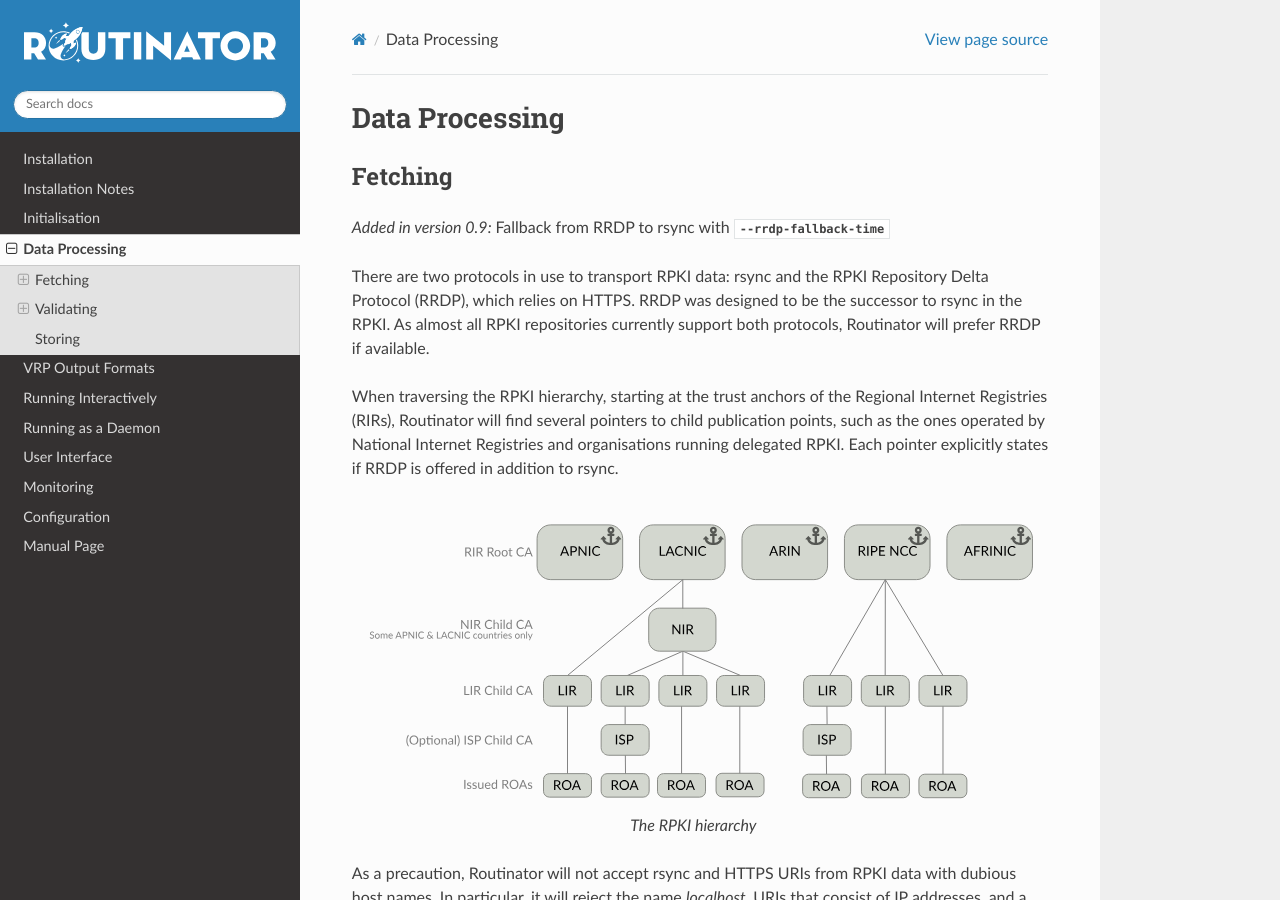
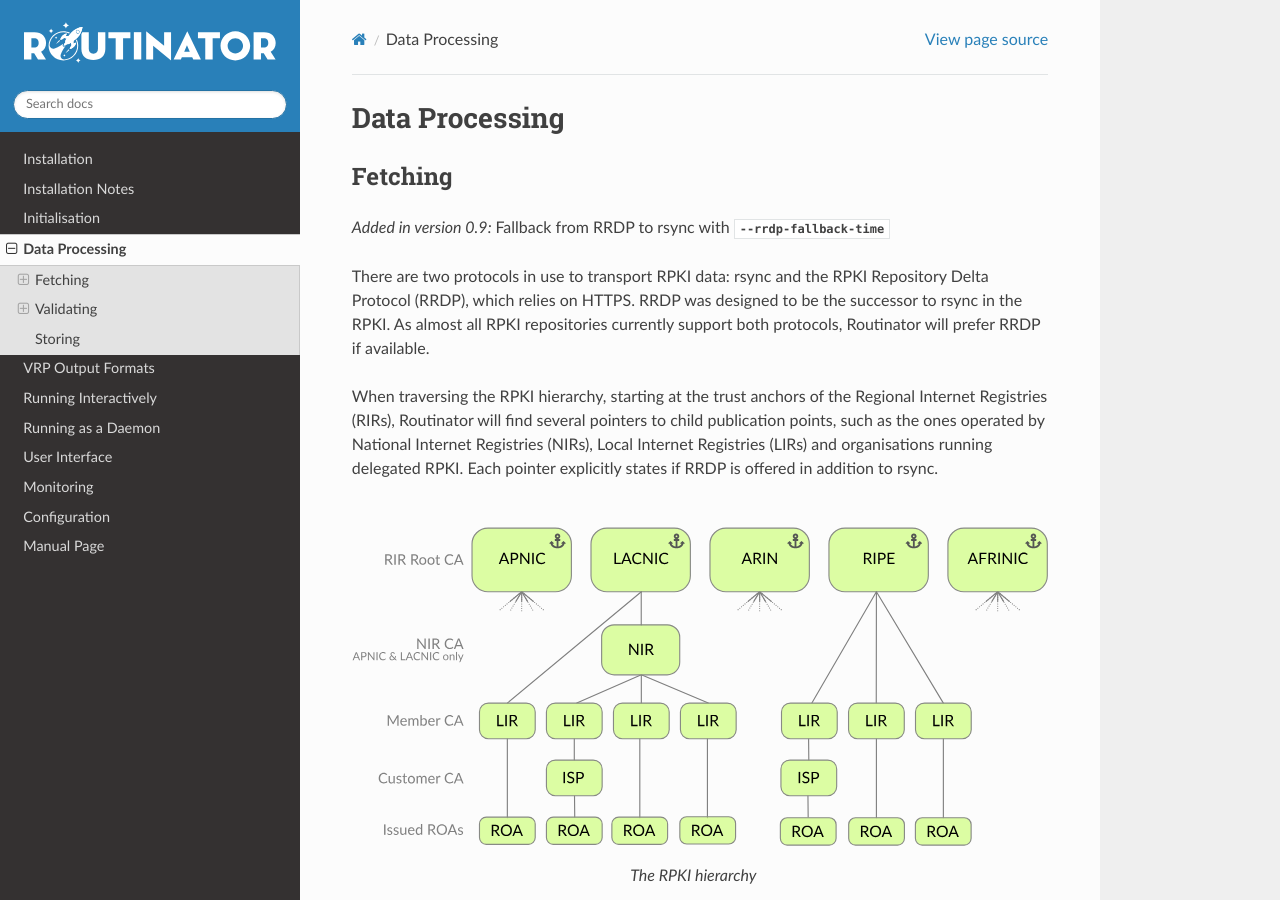
Before and after one commit to NLnetLabs/routinator, a Sphinx documentation site: the page built from source/data-processing.rst, in a window 1280 px wide and 900 px high. Built offline with Sphinx 7.4.7 and the Read the Docs theme 2.0.0, drawn with Linux system fonts in a browser that asks for light colours; the version number could not be read and is left out.

Commit message:
Dark mode capable image

```diff
--- a/source/data-processing.rst
+++ b/source/data-processing.rst
@@ -14,11 +14,12 @@
 the successor to rsync in the RPKI. As almost all RPKI repositories currently
 support both protocols, Routinator will prefer RRDP if available.
 
-When traversing the RPKI hierarchy, starting at the trust anchors of the Regional
-Internet Registries (RIRs), Routinator will find several pointers to child
-publication points, such as the ones operated by National Internet Registries
-and organisations running delegated RPKI. Each pointer explicitly states if RRDP
-is offered in addition to rsync.
+When traversing the RPKI hierarchy, starting at the trust anchors of the
+Regional Internet Registries (RIRs), Routinator will find several pointers to
+child publication points, such as the ones operated by National Internet
+Registries (NIRs), Local Internet Registries (LIRs) and organisations running
+delegated RPKI. Each pointer explicitly states if RRDP is offered in addition to
+rsync.
 
 .. figure:: img/ca-structure.svg
     :align: center
```
Also changed, not shown: source/img/ca-structure.svg.
